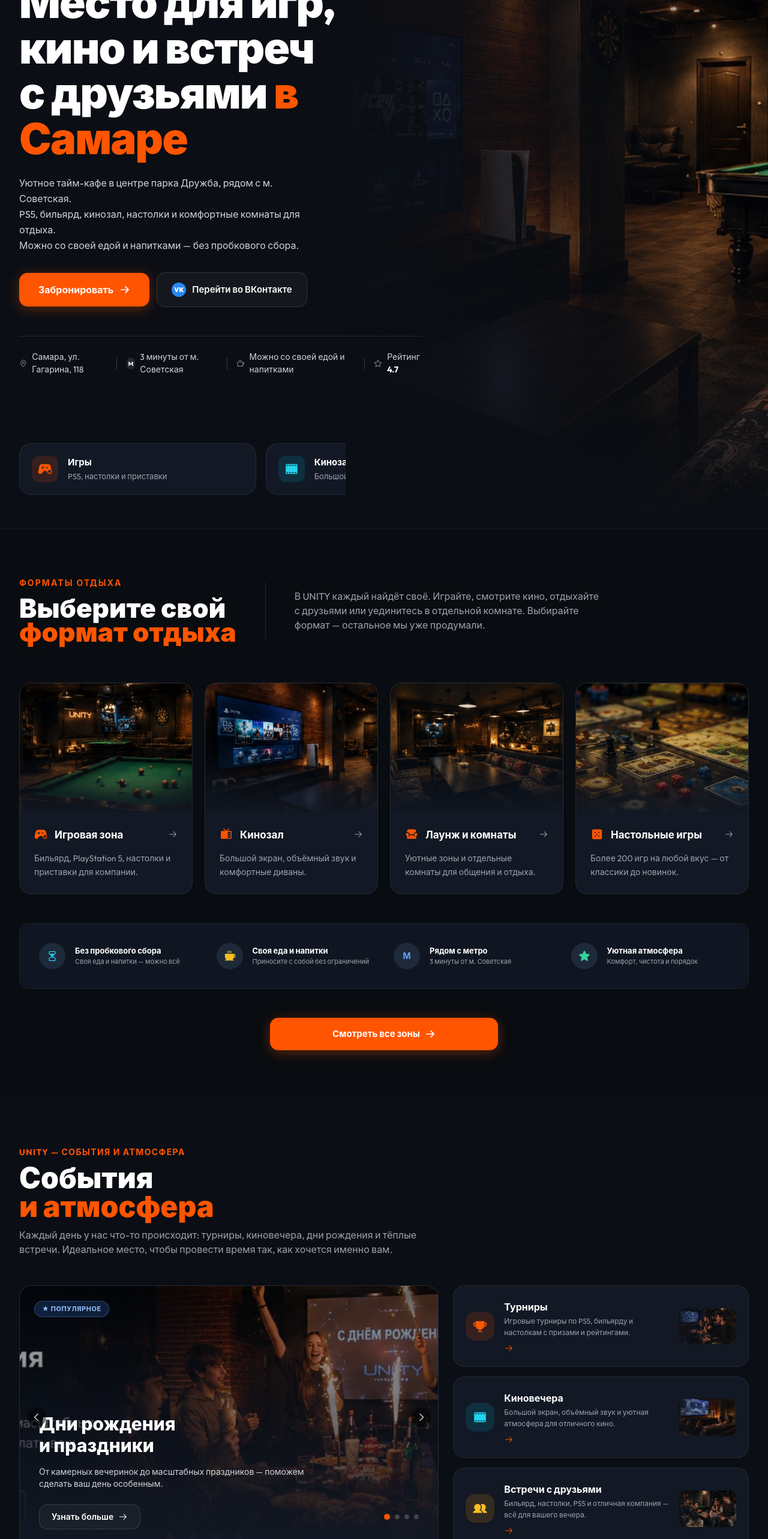
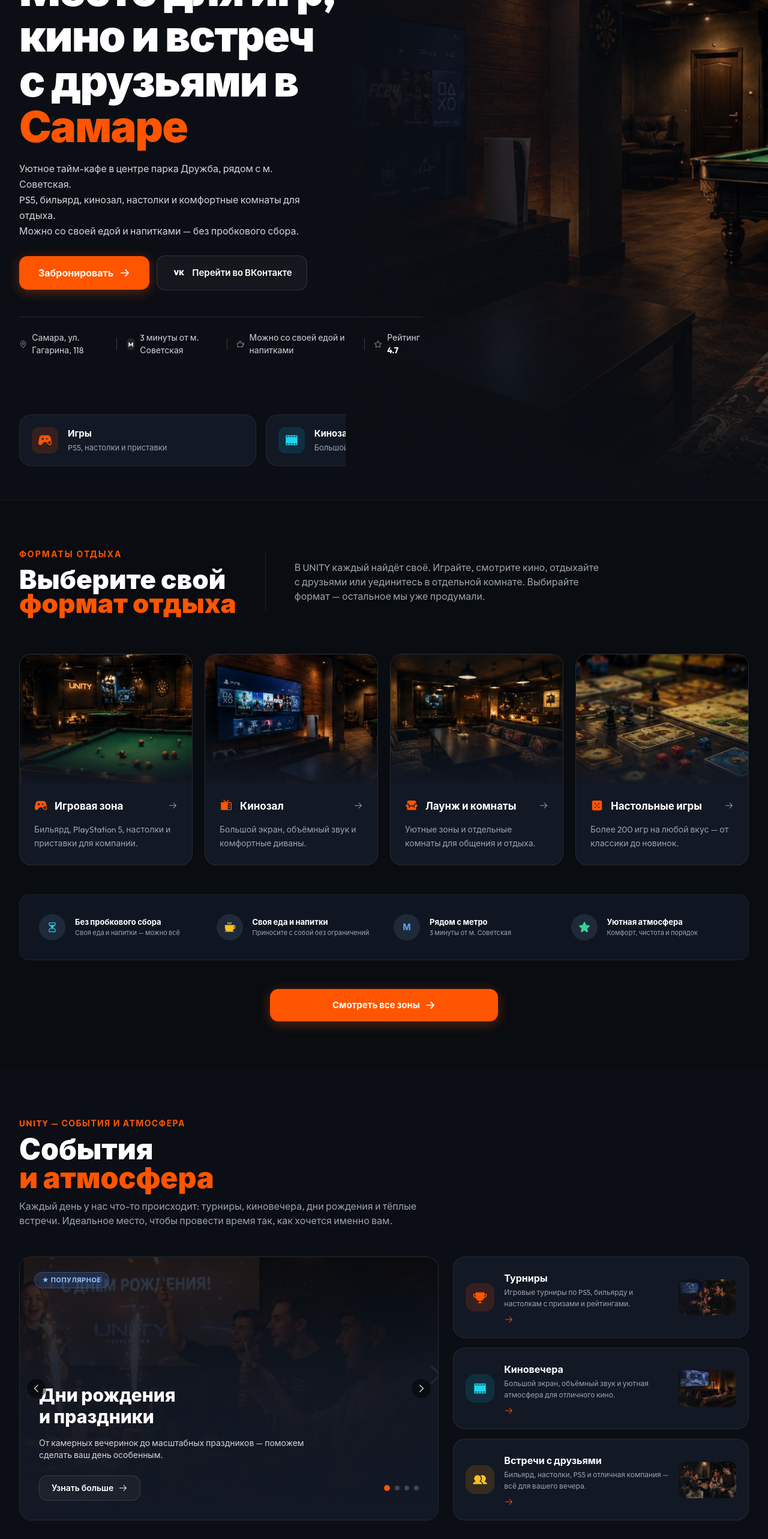
Before and after one commit to NNFall/unitysite, a React (Vite) app: page / in a window 1280 px wide. Shown: the part 234-2800 px from the top of the page at 60% size. Built offline with nearby package versions, Linux system fonts and the light colour scheme.

Commit message:
fix: round 3 final polish - phantom text, hero typography, vk icon, hero height

```diff
--- a/src/components/EventsSection.tsx
+++ b/src/components/EventsSection.tsx
@@ -35,9 +35,9 @@ export const EventsSection: React.FC<EventsSectionProps> = ({ onOpenBooking }) =
               <img
                 src="/assets/ref/event_birthday.jpg"
                 alt="Дни рождения и праздники в UNITY"
-                className="w-full h-full object-cover group-hover:scale-105 transition-transform duration-700"
+                className="w-full h-full object-cover object-right scale-[1.25] group-hover:scale-[1.3] transition-transform duration-700 origin-right"
               />
-              <div className="absolute inset-0 bg-gradient-to-t from-[#121824] via-[#121824]/50 to-black/30" />
+              <div className="absolute inset-0 bg-[#121824]/60 sm:bg-gradient-to-t sm:from-[#121824] sm:via-[#121824]/80 sm:to-black/40" />
             </div>
 
             {/* Slider Arrow Controls */}
--- a/src/components/HeroSection.tsx
+++ b/src/components/HeroSection.tsx
@@ -22,9 +22,9 @@ export const HeroSection: React.FC<HeroSectionProps> = ({ onOpenBooking }) => {
 
         <div className="max-w-7xl mx-auto px-4 sm:px-6 lg:px-8 relative z-10">
 
-          <div className="max-w-2xl min-h-[520px] flex flex-col justify-center py-12 lg:py-20">
+          <div className="max-w-2xl min-h-[440px] flex flex-col justify-center py-10 lg:py-16">
 
-            <div className="space-y-6">
+            <div className="space-y-5">
 
               {/* Overline */}
               <div className="text-xs font-bold tracking-[0.18em] text-[#FF5500] uppercase">
@@ -35,7 +35,7 @@ export const HeroSection: React.FC<HeroSectionProps> = ({ onOpenBooking }) => {
               <h1 className="text-[48px] sm:text-[60px] lg:text-[72px] font-black text-white leading-[1.05] tracking-tight">
                 Место для игр,<br />
                 кино и встреч<br />
-                с друзьями <span className="text-[#FF5500]">в Самаре</span>
+                с друзьями в <span className="text-[#FF5500]">Самаре</span>
               </h1>
 
               {/* Subtitle */}
@@ -61,7 +61,7 @@ export const HeroSection: React.FC<HeroSectionProps> = ({ onOpenBooking }) => {
                   rel="noopener noreferrer"
                   className="btn-secondary px-6 py-4 text-[15px] font-semibold flex items-center justify-center gap-2.5 rounded-xl border border-white/10"
                 >
-                  <div className="w-6 h-6 rounded-full bg-[#2787F5] flex items-center justify-center text-[11px] font-black text-white flex-shrink-0">
+                  <div className="w-6 h-6 flex items-center justify-center text-[12px] font-black text-white flex-shrink-0">
                     VK
                   </div>
                   <span>Перейти во ВКонтакте</span>
```
